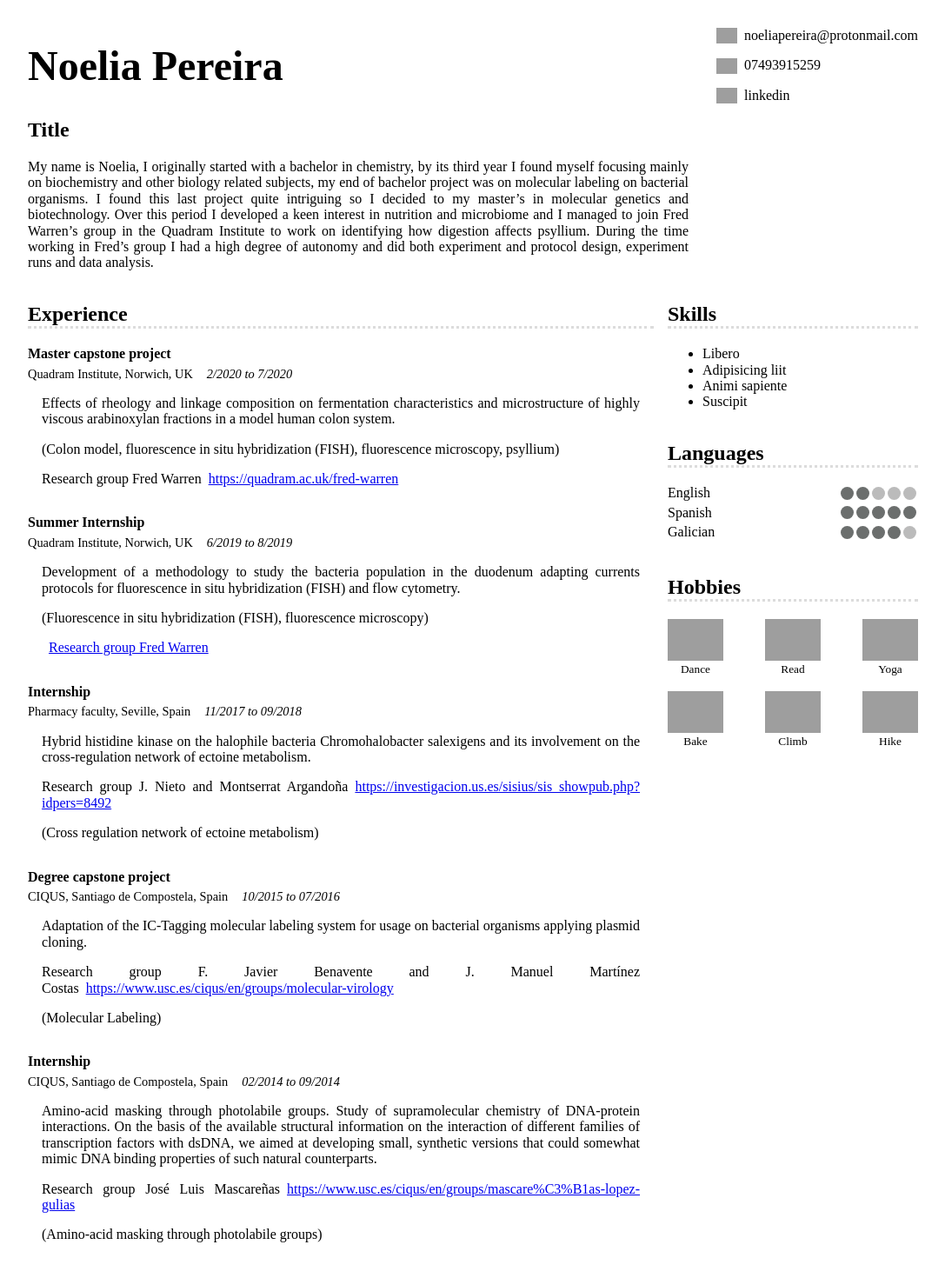
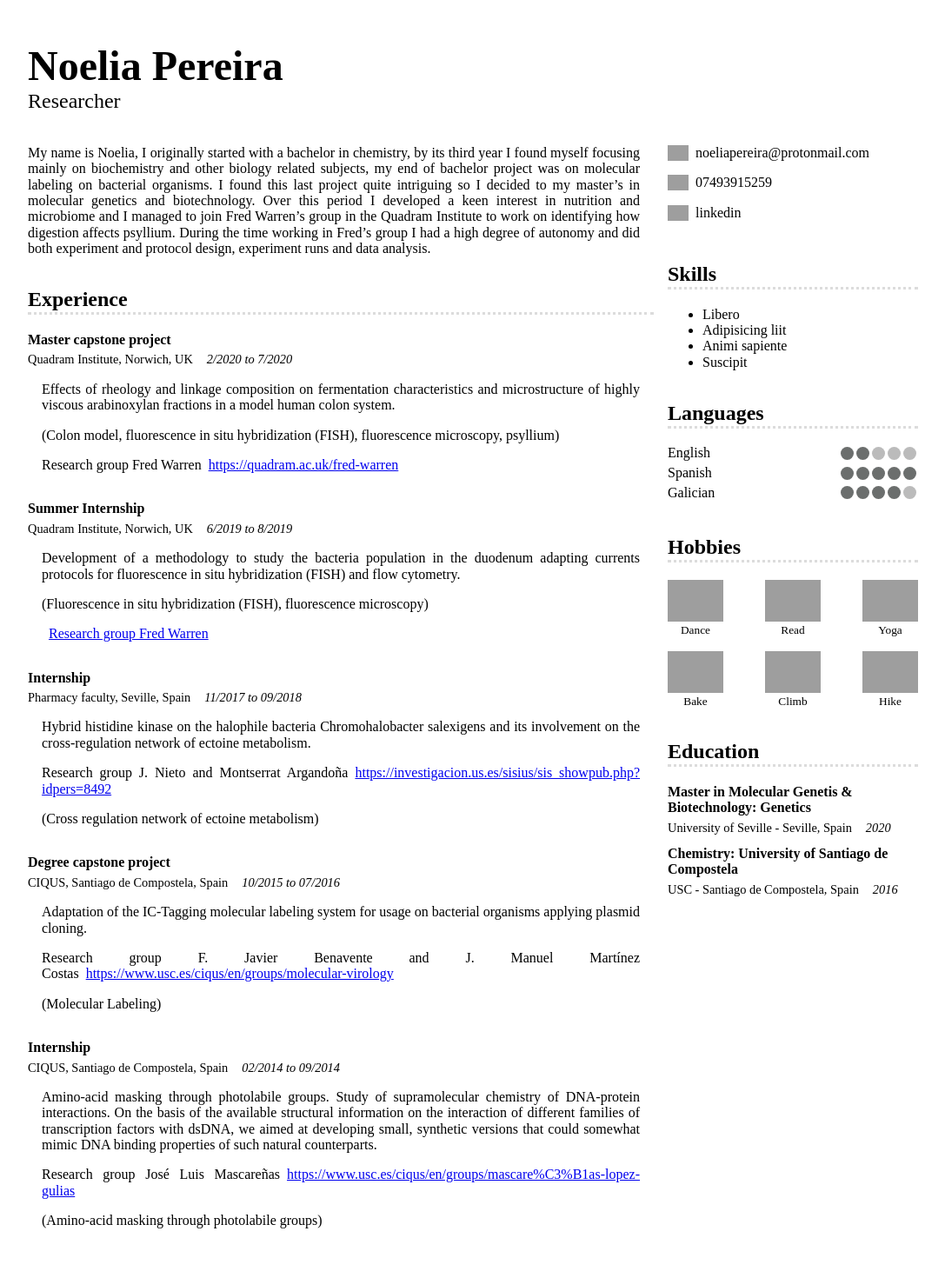
Before and after one commit to naltiva/CV, a React (Vite) app: page / in a window 1280 px wide. Shown: the top 1470 px of the page at 87% size, without its empty margins (112-1199 px from the left). Built offline with nearby package versions, Linux system fonts and the light colour scheme; grey boxes are pictures that could not be loaded.

Commit message:
Change presentation and contact from the header to the body columns

```diff
--- a/src/page.scss
+++ b/src/page.scss
@@ -24,9 +24,18 @@
         padding-right: 1rem;
         text-align: justify;
     }
+    &__name {
+        font-size: 3rem;
+        margin-bottom: 0;
+    }
+    &__title{
+        margin-top: 0;
+        font-weight: 400;
+    }
 }
 
 .contact-list {
+    margin-bottom: 2rem;
     flex-basis: auto;
     flex-grow:2;
     justify-content: flex-end;
@@ -45,9 +54,7 @@
     margin-right: 0.5rem;
 }
 
-.name {
-    font-size: 3rem;
-}
+
 
 // CONTENT
 // ----------
--- a/src/page.tsx
+++ b/src/page.tsx
@@ -4,20 +4,8 @@ const Header = () => {
     return (
         <div className="header">
             <section className="presentation">
-                <h1 className="name">Noelia Pereira</h1>
-                <h2>Title</h2>
-                <p className="presentation__text">My name is Noelia, I originally started with a bachelor in chemistry, by its third year I found myself focusing mainly on biochemistry and other biology related subjects, my end of bachelor project was on molecular labeling on bacterial organisms. I found this last project quite intriguing so I decided to my master’s in molecular genetics and biotechnology. Over this period I developed a keen interest in nutrition and microbiome and I managed to join Fred Warren’s group in the Quadram Institute to work on identifying how digestion affects psyllium. During the time working in Fred’s group I had a high degree of autonomy and did both experiment and protocol design, experiment runs and data analysis.</p>
-            </section>
-            <section className="contact-list">
-                    <div className="contact-list__item">
-                        <img className="icon" src="../static/mail.png" alt="mail"/><span className="contact-list__item__span">noeliapereira@protonmail.com</span>
-                    </div>
-                    <div className="contact-list__item">
-                        <img className="icon" src="../static/mobile-phone.png" alt="phone"/><span className="contact-list__item__span">07493915259</span>
-                    </div>
-                    <div className="contact-list__item">
-                        <img className="icon" src="../static/linkedin.png" alt="linkedin"/><span className="contact-list__item__span">linkedin</span>
-                    </div>
+                <h1 className="presentation__name">Noelia Pereira</h1>
+                <h2 className="presentation__title">Researcher</h2>
             </section>
         </div>
     )
@@ -44,6 +32,9 @@ const Experience = (props) => {
 const ColumnLeft =() => {
     return (
         <div className="column--left">
+            <section>
+                <p className="presentation__text">My name is Noelia, I originally started with a bachelor in chemistry, by its third year I found myself focusing mainly on biochemistry and other biology related subjects, my end of bachelor project was on molecular labeling on bacterial organisms. I found this last project quite intriguing so I decided to my master’s in molecular genetics and biotechnology. Over this period I developed a keen interest in nutrition and microbiome and I managed to join Fred Warren’s group in the Quadram Institute to work on identifying how digestion affects psyllium. During the time working in Fred’s group I had a high degree of autonomy and did both experiment and protocol design, experiment runs and data analysis.</p>
+            </section>
             <div className="column--left__experience">
                 <h2 className="section-header">Experience</h2>
                 <Experience title="Master capstone project" place="Quadram Institute, Norwich, UK" dates="2/2020 to 7/2020">
@@ -82,20 +73,6 @@ const ColumnLeft =() => {
                     </div>
                 </Experience>
             </div>
-
-            <div className="column--left__education">
-                <h2 className="section-header">Education</h2>
-                <Experience
-                    title="Master in Molecular Genetis & Biotechnology: Genetics"
-                    place="University of Seville - Seville, Spain"
-                    dates="2020">
-                </Experience>
-                <Experience
-                    title="Chemistry: University of Santiago de Compostela"
-                    place="USC - Santiago de Compostela, Spain"
-                    dates="2016">
-                </Experience>
-            </div>
         </div>
     )
 }
@@ -119,6 +96,18 @@ const DotBar = (props) => {
 const ColumnRight =() => {
     return (
         <div className="column--right">
+            <section className="contact-list">
+                    <div className="contact-list__item">
+                        <img className="icon" src="../static/mail.png" alt="mail"/><span className="contact-list__item__span">noeliapereira@protonmail.com</span>
+                    </div>
+                    <div className="contact-list__item">
+                        <img className="icon" src="../static/mobile-phone.png" alt="phone"/><span className="contact-list__item__span">07493915259</span>
+                    </div>
+                    <div className="contact-list__item">
+                        <img className="icon" src="../static/linkedin.png" alt="linkedin"/><span className="contact-list__item__span">linkedin</span>
+                    </div>
+            </section>
+
             <div className="column--right__skills">
                 <h2 className="section-header">Skills</h2>
                 <ul>
@@ -159,6 +148,20 @@ const ColumnRight =() => {
                     </div>
                 </div>
             </div>
+
+            <div className="education">
+                <h2 className="section-header">Education</h2>
+                <Experience
+                    title="Master in Molecular Genetis & Biotechnology: Genetics"
+                    place="University of Seville - Seville, Spain"
+                    dates="2020">
+                </Experience>
+                <Experience
+                    title="Chemistry: University of Santiago de Compostela"
+                    place="USC - Santiago de Compostela, Spain"
+                    dates="2016">
+                </Experience>
+            </div>
         </div>
     )
 }
```
